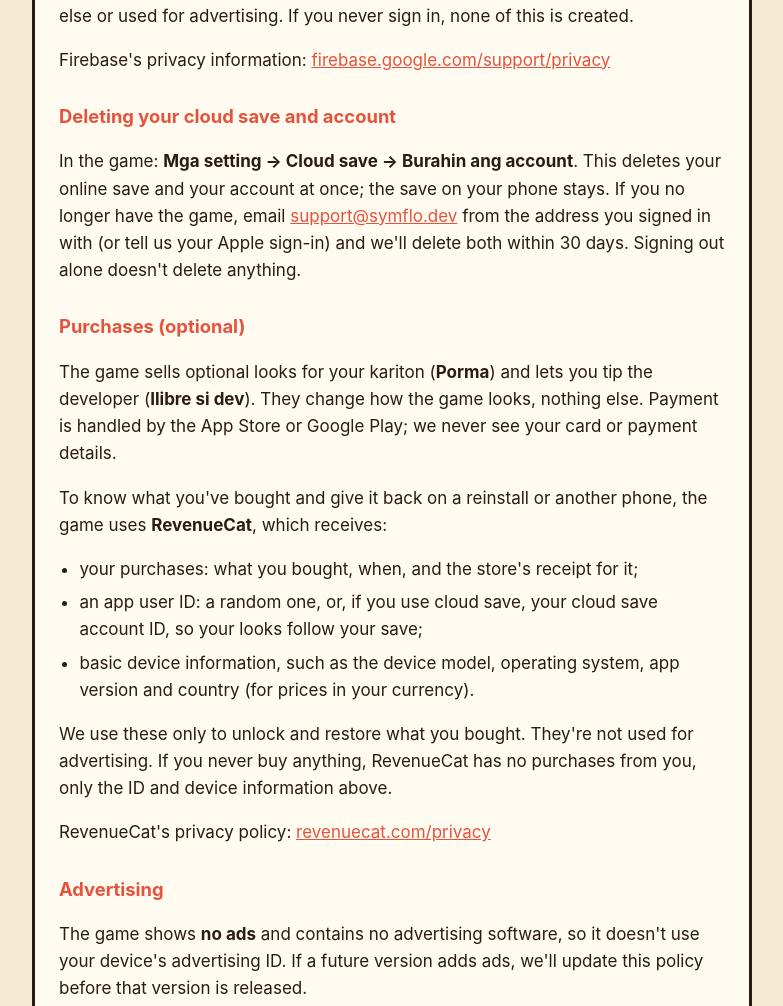
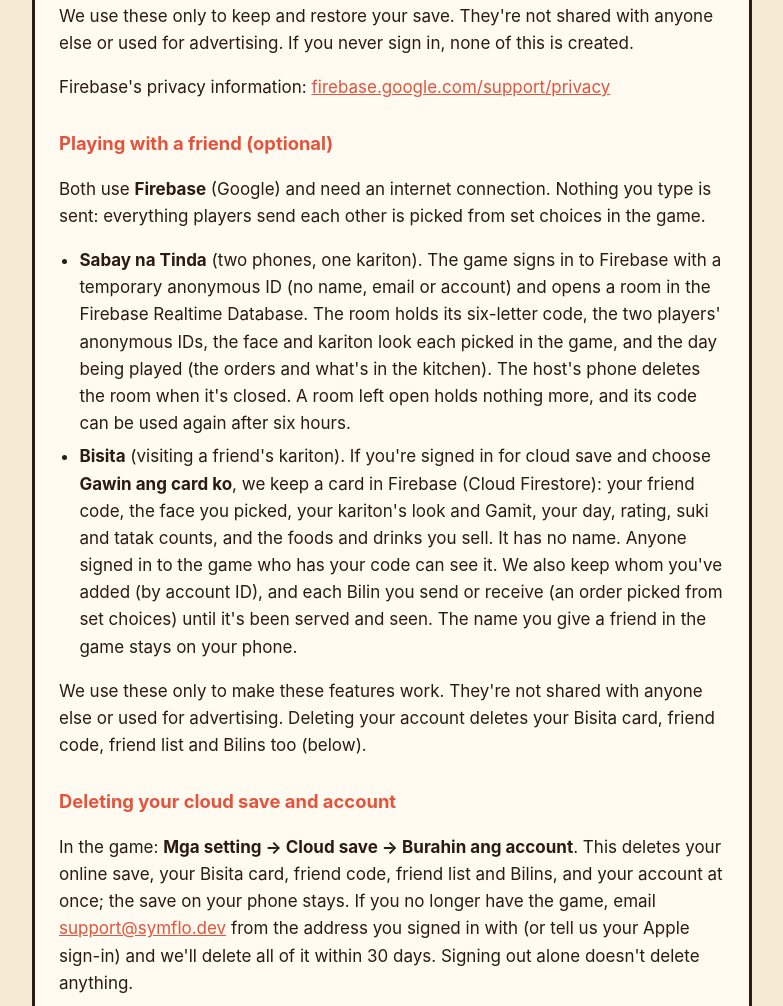
Before and after one commit to johnmarkovalo/tusok-tusok-privacy, a plain HTML site: page index.html in a window 1280 px wide. Shown: the part 937-1943 px from the top of the page, without its empty margins (248-1031 px from the left). Drawn offline with Linux system fonts and the light colour scheme.

Commit message:
Playing with a friend: Sabay na Tinda rooms and Bisita cards; account deletion covers them; effective 20 November 2026
Co-Authored-By: Claude Opus 5.5 <noreply@anthropic.com>

```diff
--- a/index.html
+++ b/index.html
@@ -56,12 +56,12 @@
 <main>
   <h1>Privacy Policy: Tusok! Tusok!</h1>
   <div class="meta">
-    <p><strong>Effective date:</strong> 18 November 2026</p>
+    <p><strong>Effective date:</strong> 20 November 2026</p>
     <p><strong>Developer:</strong> Symflo IT Solutions, Philippines</p>
     <p><strong>Contact:</strong> <a href="mailto:support@symflo.dev">support@symflo.dev</a></p>
   </div>
 
-  <p>Tusok! Tusok! ("the game") is a single-player game. We don't ask for your name, email, location, contacts or photos, and the game has no chat. Accounts are optional and only for cloud save (below).</p>
+  <p>Tusok! Tusok! ("the game") is a game you play on your own, with two optional ways to play with a friend online (below). We don't ask for your name, email, location, contacts or photos, and the game has no chat. Accounts are optional and only for cloud save and Bisita (below).</p>
 
   <h2>What stays on your device</h2>
   <ul>
@@ -80,8 +80,16 @@
   <p>We use these only to keep and restore your save. They're not shared with anyone else or used for advertising. If you never sign in, none of this is created.</p>
   <p>Firebase's privacy information: <a href="https://firebase.google.com/support/privacy">firebase.google.com/support/privacy</a></p>
 
+  <h2 id="multiplayer">Playing with a friend (optional)</h2>
+  <p>Both use <strong>Firebase</strong> (Google) and need an internet connection. Nothing you type is sent: everything players send each other is picked from set choices in the game.</p>
+  <ul>
+    <li><strong>Sabay na Tinda</strong> (two phones, one kariton). The game signs in to Firebase with a temporary anonymous ID (no name, email or account) and opens a room in the Firebase Realtime Database. The room holds its six-letter code, the two players' anonymous IDs, the face and kariton look each picked in the game, and the day being played (the orders and what's in the kitchen). The host's phone deletes the room when it's closed. A room left open holds nothing more, and its code can be used again after six hours.</li>
+    <li><strong>Bisita</strong> (visiting a friend's kariton). If you're signed in for cloud save and choose <strong>Gawin ang card ko</strong>, we keep a card in Firebase (Cloud Firestore): your friend code, the face you picked, your kariton's look and Gamit, your day, rating, suki and tatak counts, and the foods and drinks you sell. It has no name. Anyone signed in to the game who has your code can see it. We also keep whom you've added (by account ID), and each Bilin you send or receive (an order picked from set choices) until it's been served and seen. The name you give a friend in the game stays on your phone.</li>
+  </ul>
+  <p>We use these only to make these features work. They're not shared with anyone else or used for advertising. Deleting your account deletes your Bisita card, friend code, friend list and Bilins too (below).</p>
+
   <h2 id="delete-account">Deleting your cloud save and account</h2>
-  <p>In the game: <strong>Mga setting → Cloud save → Burahin ang account</strong>. This deletes your online save and your account at once; the save on your phone stays. If you no longer have the game, email <a href="mailto:support@symflo.dev">support@symflo.dev</a> from the address you signed in with (or tell us your Apple sign-in) and we'll delete both within 30 days. Signing out alone doesn't delete anything.</p>
+  <p>In the game: <strong>Mga setting → Cloud save → Burahin ang account</strong>. This deletes your online save, your Bisita card, friend code, friend list and Bilins, and your account at once; the save on your phone stays. If you no longer have the game, email <a href="mailto:support@symflo.dev">support@symflo.dev</a> from the address you signed in with (or tell us your Apple sign-in) and we'll delete all of it within 30 days. Signing out alone doesn't delete anything.</p>
 
   <h2 id="purchases">Purchases (optional)</h2>
   <p>The game sells optional looks for your kariton (<strong>Porma</strong>) and lets you tip the developer (<strong>Ilibre si dev</strong>). They change how the game looks, nothing else. Payment is handled by the App Store or Google Play; we never see your card or payment details.</p>
```
